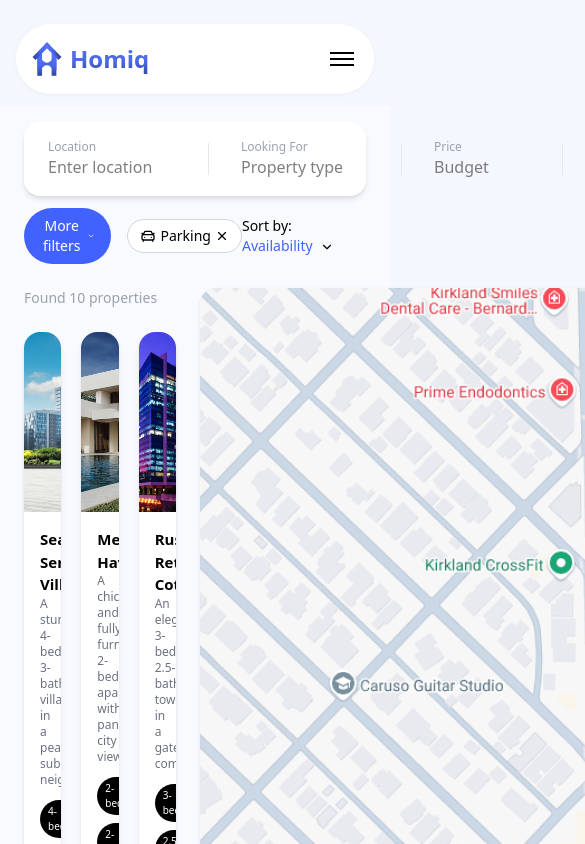
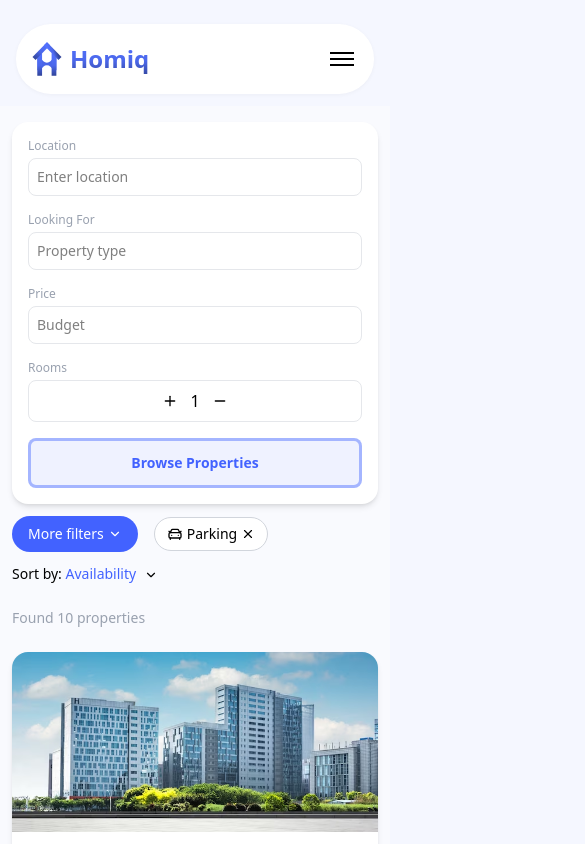
Before and after one commit to TamimOp/Homiq, a Next.js app: page /BrowsePage in a window 390 px wide. Shown: the top 844 px of the page, 585 px wide, since content can reach past the window. Built offline with nearby package versions, Linux system fonts and the light colour scheme.

Commit message:
enhance BrowsePage for mobile responsiveness and improve PropertyCard tag display

```diff
--- a/app/BrowsePage/page.tsx
+++ b/app/BrowsePage/page.tsx
@@ -20,6 +20,7 @@ const PAGE_SIZE = 6;
 function BrowsePageContent() {
   const searchParams = useSearchParams();
   const [currentPage, setCurrentPage] = useState(1);
+  const [isMobile, setIsMobile] = useState(false);
 
   // Search filters state
   const [filters, setFilters] = useState({
@@ -32,6 +33,17 @@ function BrowsePageContent() {
   // Additional state for SearchBar features
   const [guests, setGuests] = useState(1);
   const [activeFilters, setActiveFilters] = useState(["Parking"]);
+
+  // Check for mobile screen
+  useEffect(() => {
+    const checkMobile = () => {
+      setIsMobile(window.innerWidth < 1024);
+    };
+
+    checkMobile();
+    window.addEventListener("resize", checkMobile);
+    return () => window.removeEventListener("resize", checkMobile);
+  }, []);
 
   // Initialize filters from URL params
   useEffect(() => {
@@ -94,59 +106,98 @@ function BrowsePageContent() {
     setActiveFilters((prev) => prev.filter((f) => f !== filterToRemove));
   };
 
-  useEffect(() => {
-    if (!window.google || !document.getElementById("google-map")) return;
-
-    const map = new window.google.maps.Map(
-      document.getElementById("google-map") as HTMLElement,
-      {
-        zoom: 15,
-        center: {
-          lat: filteredProperties[0]?.location[0] || properties[0].location[0],
-          lng: filteredProperties[0]?.location[1] || properties[0].location[1],
-        },
+  return (
+    <div className="w-full min-h-screen bg-[#f9fafe] px-3 sm:px-6 py-4">
+      {/* Top Centered Search Bar */}
+      <div className="mb-6 mx-auto max-w-6xl w-full">
+        <div className="bg-white rounded-2xl shadow-md p-4 sm:px-6 sm:py-4">
+          {/* Mobile/Tablet Search Bar */}
+          {isMobile ? (
+            <div className="space-y-4">
+              <div className="grid grid-cols-1 sm:grid-cols-2 gap-4">
+                <div>
+                  <p className="text-xs text-gray-400 mb-1">Location</p>
+                  <input
+                    type="text"
+                    value={filters.location}
+                    onChange={(e) =>
+                      handleFilterChange("location", e.target.value)
                     }
-    );
-
-    // Only show markers for filtered properties
-    filteredProperties.forEach((property) => {
-      const [lat, lng] = property.location;
-      new window.google.maps.Marker({
-        position: { lat, lng },
-        map,
-        title: property.title,
-      });
-    });
-  }, [filteredProperties]);
-
-  return (
-    <div className="w-full min-h-screen bg-[#f9fafe] px-6 py-4">
-      {/* Top Centered Search Bar */}
-      <div
-        className="mb-6 mx-auto"
+                    placeholder="Enter location"
+                    className="text-sm font-medium text-black bg-transparent outline-none border border-gray-200 rounded-lg p-2 w-full"
+                  />
+                </div>
+                <div>
+                  <p className="text-xs text-gray-400 mb-1">Looking For</p>
+                  <input
+                    type="text"
+                    value={filters.lookingFor}
+                    onChange={(e) =>
+                      handleFilterChange("lookingFor", e.target.value)
+                    }
+                    placeholder="Property type"
+                    className="text-sm font-medium text-black bg-transparent outline-none border border-gray-200 rounded-lg p-2 w-full"
+                  />
+                </div>
+              </div>
+              <div className="grid grid-cols-1 sm:grid-cols-2 gap-4">
+                <div>
+                  <p className="text-xs text-gray-400 mb-1">Price</p>
+                  <input
+                    type="text"
+                    value={filters.price}
+                    onChange={(e) =>
+                      handleFilterChange("price", e.target.value)
+                    }
+                    placeholder="Budget"
+                    className="text-sm font-medium text-black bg-transparent outline-none border border-gray-200 rounded-lg p-2 w-full"
+                  />
+                </div>
+                <div>
+                  <p className="text-xs text-gray-400 mb-1">Rooms</p>
+                  <div className="flex items-center justify-center gap-3 text-black border border-gray-200 rounded-lg p-2">
+                    <Plus
+                      size={16}
+                      className="cursor-pointer"
+                      onClick={() => setGuests((prev) => prev + 1)}
+                    />
+                    <span className="font-medium">{guests}</span>
+                    <Minus
+                      size={16}
+                      className="cursor-pointer"
+                      onClick={() => setGuests((prev) => Math.max(1, prev - 1))}
+                    />
+                  </div>
+                </div>
+              </div>
+              <button
+                className="w-full text-sm font-semibold py-3 px-4 rounded-lg"
                 style={{
-          maxWidth: 900, // Increased from 700 to accommodate the button
-          width: "100%",
+                  border: "3px solid rgba(82, 113, 255, 0.48)",
+                  background: "#EFF2FF",
+                  color: "#4262FF",
                 }}
               >
-        <div className="flex items-center bg-white rounded-2xl shadow-md px-6 py-4">
-          <div className="flex items-center gap-8">
-            {" "}
-            {/* Reduced gap from 10 to 8 */}
-            {/* Location */}
-            <div>
+                Browse Properties
+              </button>
+            </div>
+          ) : (
+            /* Desktop Search Bar */
+            <div className="flex items-center gap-4 lg:gap-8">
+              <div className="flex-shrink-0">
                 <p className="text-xs text-gray-400">Location</p>
                 <input
                   type="text"
                   value={filters.location}
-                onChange={(e) => handleFilterChange("location", e.target.value)}
+                  onChange={(e) =>
+                    handleFilterChange("location", e.target.value)
+                  }
                   placeholder="Enter location"
-                className="text-base font-medium text-black bg-transparent outline-none border-none p-0 w-32"
+                  className="text-base font-medium text-black bg-transparent outline-none border-none p-0 w-28 lg:w-32"
                 />
               </div>
-            <div className="w-[1px] h-8 bg-gray-200" />
-            {/* Looking For */}
-            <div>
+              <div className="w-[1px] h-8 bg-gray-200 flex-shrink-0" />
+              <div className="flex-shrink-0">
                 <p className="text-xs text-gray-400">Looking For</p>
                 <input
                   type="text"
@@ -155,24 +206,22 @@ function BrowsePageContent() {
                     handleFilterChange("lookingFor", e.target.value)
                   }
                   placeholder="Property type"
-                className="text-base font-medium text-black bg-transparent outline-none border-none p-0 w-32"
+                  className="text-base font-medium text-black bg-transparent outline-none border-none p-0 w-28 lg:w-32"
                 />
               </div>
-            <div className="w-[1px] h-8 bg-gray-200" />
-            {/* Price */}
-            <div>
+              <div className="w-[1px] h-8 bg-gray-200 flex-shrink-0" />
+              <div className="flex-shrink-0">
                 <p className="text-xs text-gray-400">Price</p>
                 <input
                   type="text"
                   value={filters.price}
                   onChange={(e) => handleFilterChange("price", e.target.value)}
                   placeholder="Budget"
-                className="text-base font-medium text-black bg-transparent outline-none border-none p-0 w-24"
+                  className="text-base font-medium text-black bg-transparent outline-none border-none p-0 w-20 lg:w-24"
                 />
               </div>
-            <div className="w-[1px] h-8 bg-gray-200" />
-            {/* Rooms/Guests */}
-            <div>
+              <div className="w-[1px] h-8 bg-gray-200 flex-shrink-0" />
+              <div className="flex-shrink-0">
                 <p className="text-xs text-gray-400">Rooms</p>
                 <div className="flex items-center gap-3 text-black">
                   <Plus
@@ -188,11 +237,10 @@ function BrowsePageContent() {
                   />
                 </div>
               </div>
-            <div className="w-[1px] h-8 bg-gray-200" />
-            {/* Browse Properties Button */}
-            <div className="flex items-center">
+              <div className="w-[1px] h-8 bg-gray-200 flex-shrink-0" />
+              <div className="flex items-center flex-shrink-0">
                 <button
-                className="text-sm font-semibold px-4 py-2 whitespace-nowrap flex items-center justify-center"
+                  className="text-sm font-semibold px-3 lg:px-4 py-2 whitespace-nowrap flex items-center justify-center"
                   style={{
                     borderRadius: "7px",
                     border: "3px solid rgba(82, 113, 255, 0.48)",
@@ -212,19 +260,20 @@ function BrowsePageContent() {
                 </button>
               </div>
             </div>
+          )}
         </div>
+
         {/* Filters and Sort */}
-        <div className="flex items-center justify-between mt-3">
-          {/* Left: Filters */}
-          <div className="flex items-center gap-4">
-            <button className="bg-[#4262FF] text-white text-sm font-medium px-4 py-2 rounded-full flex items-center gap-1">
+        <div className="flex flex-col sm:flex-row items-start sm:items-center justify-between mt-3 gap-3">
+          <div className="flex items-center gap-4 overflow-x-auto w-full sm:w-auto">
+            <button className="bg-[#4262FF] text-white text-sm font-medium px-4 py-2 rounded-full flex items-center gap-1 flex-shrink-0">
               More filters <ChevronDown size={14} />
             </button>
 
             {activeFilters.map((filter, idx) => (
               <div
                 key={idx}
-                className="flex items-center gap-1 px-3 py-1.5 border border-gray-300 rounded-full bg-white text-sm font-medium text-black"
+                className="flex items-center gap-1 px-3 py-1.5 border border-gray-300 rounded-full bg-white text-sm font-medium text-black flex-shrink-0"
               >
                 <CarFront size={16} />
                 {filter}
@@ -237,8 +286,7 @@ function BrowsePageContent() {
             ))}
           </div>
 
-          {/* Right: Sort by */}
-          <div className="text-sm text-black">
+          <div className="text-sm text-black flex-shrink-0">
             Sort by:{" "}
             <span className="text-[#4262FF] font-medium cursor-pointer">
               Availability
@@ -248,10 +296,10 @@ function BrowsePageContent() {
         </div>
       </div>
 
-      {/* Main Content - Left and Right */}
-      <div className="flex w-full gap-6">
+      {/* Main Content */}
+      <div className="flex flex-col lg:flex-row w-full gap-6">
         {/* Left: Cards */}
-        <div className="w-[60%]">
+        <div className="w-full lg:w-[60%]">
           {/* Results Summary */}
           <div className="flex items-center justify-between mb-6">
             <div className="text-gray-400 text-sm">
@@ -261,9 +309,9 @@ function BrowsePageContent() {
             </div>
           </div>
 
-          {/* Cards */}
+          {/* Cards Grid - Responsive */}
           {currentItems.length > 0 ? (
-            <div className="grid grid-cols-3 gap-5">
+            <div className="grid grid-cols-1 sm:grid-cols-2 lg:grid-cols-3 gap-5">
               {currentItems.map((property) => (
                 <PropertyCard
                   key={property.id}
@@ -285,7 +333,7 @@ function BrowsePageContent() {
 
           {/* Pagination */}
           {totalPages > 1 && (
-            <div className="flex justify-start items-center gap-2 mt-6">
+            <div className="flex justify-center lg:justify-start items-center gap-2 mt-6">
               <button
                 onClick={() => setCurrentPage((p) => Math.max(1, p - 1))}
                 disabled={currentPage === 1}
@@ -319,12 +367,13 @@ function BrowsePageContent() {
           )}
         </div>
 
-        {/* Right: Static Map Image */}
+        {/* Right: Map - Back to original style */}
+        <div className="w-full lg:w-[40%]">
           <div
-          className="rounded-2xl shadow overflow-hidden flex items-center justify-center bg-white"
+            className="rounded-2xl shadow overflow-hidden flex items-center justify-center"
             style={{
-            width: 569,
-            height: 854,
+              width: "100%",
+              height: "854px",
               flexShrink: 0,
               position: "relative",
             }}
@@ -339,6 +388,7 @@ function BrowsePageContent() {
           </div>
         </div>
       </div>
+    </div>
   );
 }
 
--- a/components/PropertyCard.tsx
+++ b/components/PropertyCard.tsx
@@ -20,26 +20,53 @@ export default function PropertyCard({
 }: PropertyCardProps) {
   return (
     <Link href={`/property/${id}`}>
-      <div className="bg-white rounded-2xl shadow-md overflow-hidden cursor-pointer hover:shadow-lg transition-shadow">
-        <div className="relative h-[180px] w-full">
-          <Image src={image} alt={title} layout="fill" objectFit="cover" />
+      <div className="bg-white rounded-2xl shadow-md overflow-hidden cursor-pointer hover:shadow-lg transition-shadow h-full flex flex-col">
+        <div className="relative h-[180px] w-full flex-shrink-0">
+          <Image
+            src={image}
+            alt={title}
+            fill
+            className="object-cover"
+          />
         </div>
-        <div className="p-4">
-          <h3 className="text-[15px] font-semibold">{title}</h3>
-          <p className="text-xs text-gray-500">{description}</p>
+        <div className="p-4 flex flex-col flex-grow">
+          <h3 className="text-[15px] font-semibold line-clamp-2 min-h-[2.5rem]">{title}</h3>
+          <p className="text-xs text-gray-500 line-clamp-2 min-h-[2rem] mt-1">{description}</p>
 
-          <div className="flex flex-wrap gap-2 mt-3">
-            {tags.map((tag, idx) => (
+          {/* Fixed tags container with consistent height */}
+          <div className="mt-3 mb-3 min-h-[2.5rem] flex flex-col justify-start">
+            {/* First row - 3 tags */}
+            <div className="flex gap-2 mb-1">
+              {tags.slice(0, 3).map((tag, idx) => (
                 <span
                   key={idx}
-                className="bg-black text-white text-[10px] px-2 py-1 rounded-full"
+                  className="bg-black text-white text-[10px] px-2 py-1 rounded-full whitespace-nowrap flex-shrink-0"
                 >
                   {tag}
                 </span>
               ))}
             </div>
+            {/* Second row - remaining tags or +count */}
+            {tags.length > 3 && (
+              <div className="flex gap-2">
+                {tags.slice(3, 6).map((tag, idx) => (
+                  <span
+                    key={idx}
+                    className="bg-black text-white text-[10px] px-2 py-1 rounded-full whitespace-nowrap flex-shrink-0"
+                  >
+                    {tag}
+                  </span>
+                ))}
+                {tags.length > 6 && (
+                  <span className="bg-gray-200 text-gray-600 text-[10px] px-2 py-1 rounded-full flex-shrink-0">
+                    +{tags.length - 6}
+                  </span>
+                )}
+              </div>
+            )}
+          </div>
 
-          <div className="mt-3 flex justify-between items-center text-xs">
+          <div className="mt-auto flex justify-between items-center text-xs">
             <span className="text-[#4262FF] font-semibold">{price}</span>
             <span className="text-gray-400">for 1 night</span>
           </div>
```
Lines whose indentation alone changed are shown as unchanged.
